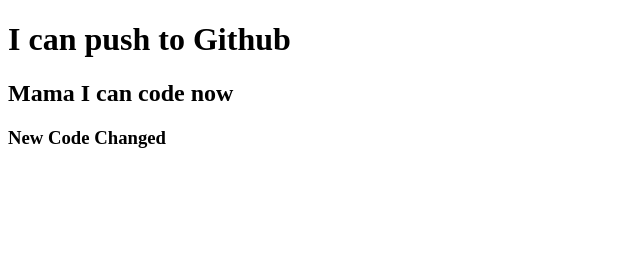
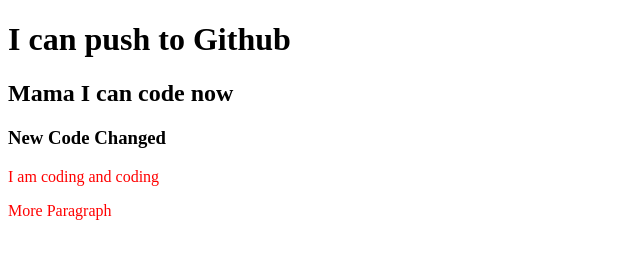
Before and after one commit to AshrafUAsif/my-second-repo, a plain HTML site: page index.html in a window 1280 px wide. Shown: the whole page, without its empty margins (0-640 px from the left). Drawn offline with Linux system fonts and the light colour scheme.

Commit message:
added css

```diff
--- a/index.html
+++ b/index.html
@@ -5,10 +5,13 @@
     <meta http-equiv="X-UA-Compatible" content="IE=edge">
     <meta name="viewport" content="width=device-width, initial-scale=1.0">
     <title>My Second Github Repo</title>
+    <link rel="stylesheet" href="style.css">
 </head>
 <body>
     <h1>I can push to Github</h1>
     <h2>Mama I can code now</h2>
     <h3>New Code Changed</h3>
+    <p>I am coding and coding</p>
+    <p>More Paragraph</p>
 </body>
 </html>
--- /dev/null
+++ b/style.css
@@ -0,0 +1,3 @@
+p{
+    color: red;
+}
```
